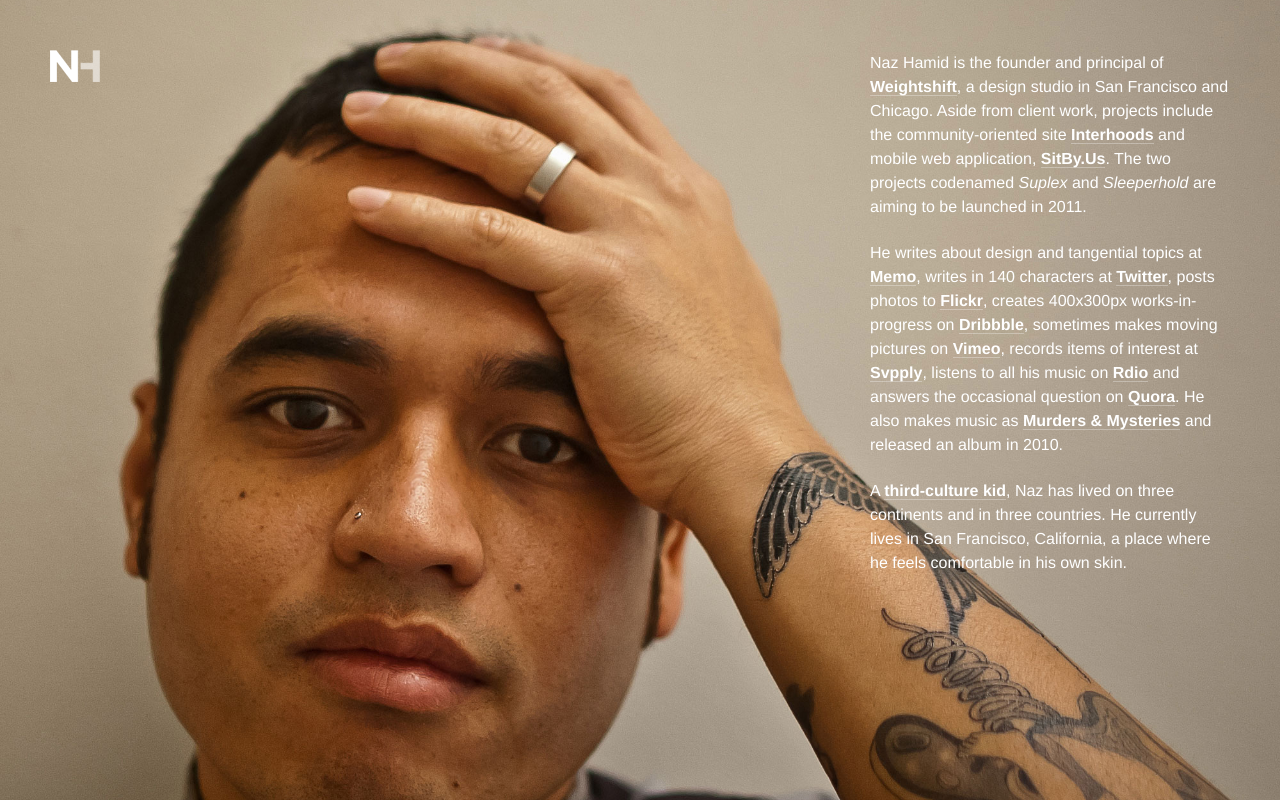
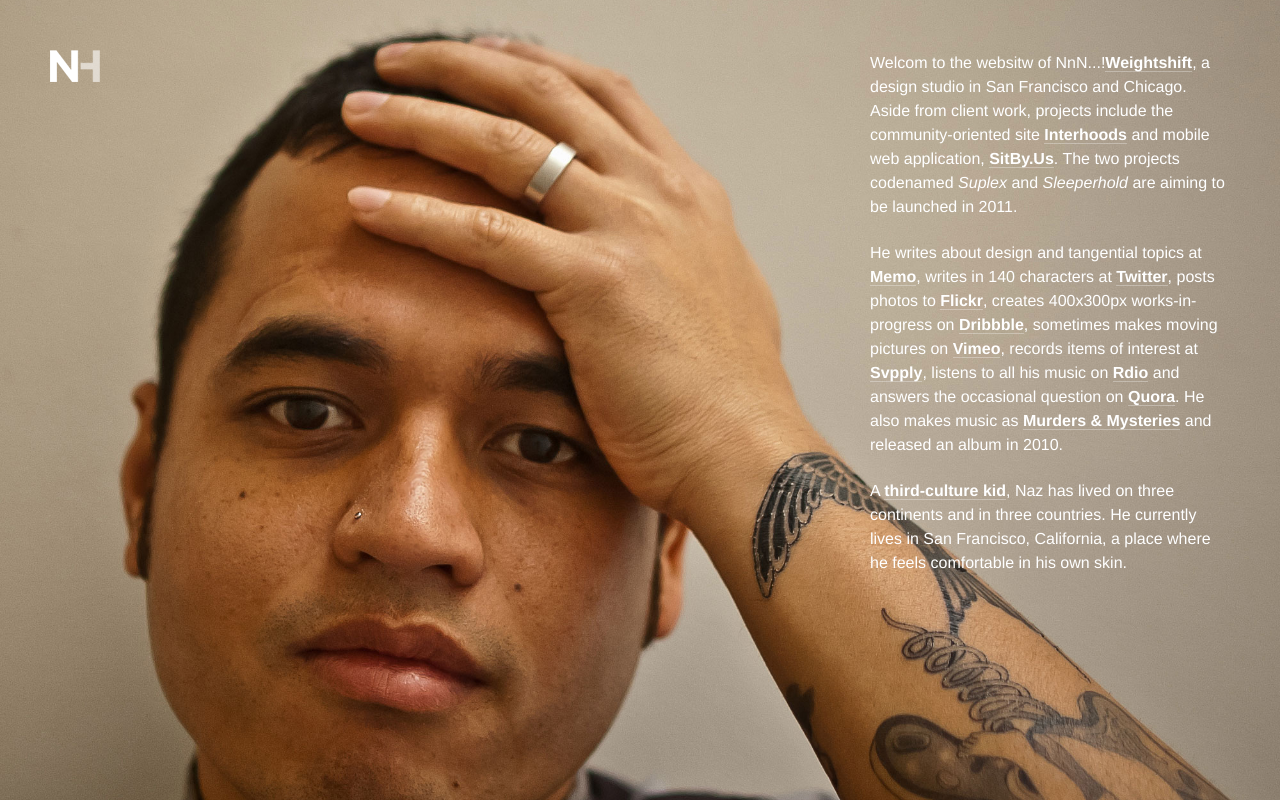
Before and after one commit to Hitter3233/NicknNessLaugh.github.io, a plain HTML site: page index.html in a window 1280 px wide. Drawn offline with nearby package versions, Linux system fonts and the light colour scheme.

Commit message:
Update index.html

```diff
--- a/index.html
+++ b/index.html
@@ -37,7 +37,7 @@
 
 <!-- swap out for information about yourself -->
 <div id="about">
-	<p>Naz Hamid is the founder and principal of <a href="http://weightshift.com">Weightshift</a>, a design studio in San Francisco and Chicago. Aside from client work, projects include the community-oriented site <a href="http://interhoods.org">Interhoods</a> and mobile web application, <a href="http://sitby.us">SitBy.Us</a>. The two projects codenamed <em>Suplex</em> and <em>Sleeperhold</em> are aiming to be launched in 2011.</p>
+	<p>Welcom to the websitw of NnN...!<a href="http://weightshift.com">Weightshift</a>, a design studio in San Francisco and Chicago. Aside from client work, projects include the community-oriented site <a href="http://interhoods.org">Interhoods</a> and mobile web application, <a href="http://sitby.us">SitBy.Us</a>. The two projects codenamed <em>Suplex</em> and <em>Sleeperhold</em> are aiming to be launched in 2011.</p>
 	<p>He writes about design and tangential topics at <a href="http://weightshift.com/memo">Memo</a>, writes in 140 characters at <a href="http://twitter.com/weightshift">Twitter</a>, posts photos to <a href="http://flickr.com/absenter"/>Flickr</a>, creates 400x300px works-in-progress on <a href="http://dribbble.com/weightshift">Dribbble</a>, sometimes makes moving pictures on <a href="http://vimeo.com/weightshift">Vimeo</a>, records items of interest at <a href="http://svpply.com/weightshift">Svpply</a>, listens to all his music on <a href="http://www.rdio.com/people/weightshift/">Rdio</a> and answers the occasional question on <a href="http://www.quora.com/Naz-Hamid">Quora</a>. He also makes music as <a href="http://murdersandmysteries.com">Murders & Mysteries</a> and released an album in 2010.</p>
 	<p>A <a href="http://en.wikipedia.org/wiki/Third_culture_kid">third-culture kid</a>, Naz has lived on three continents and in three countries. He currently lives in San Francisco, California, a place where he feels comfortable in his own skin.</p>
 </div>
```
